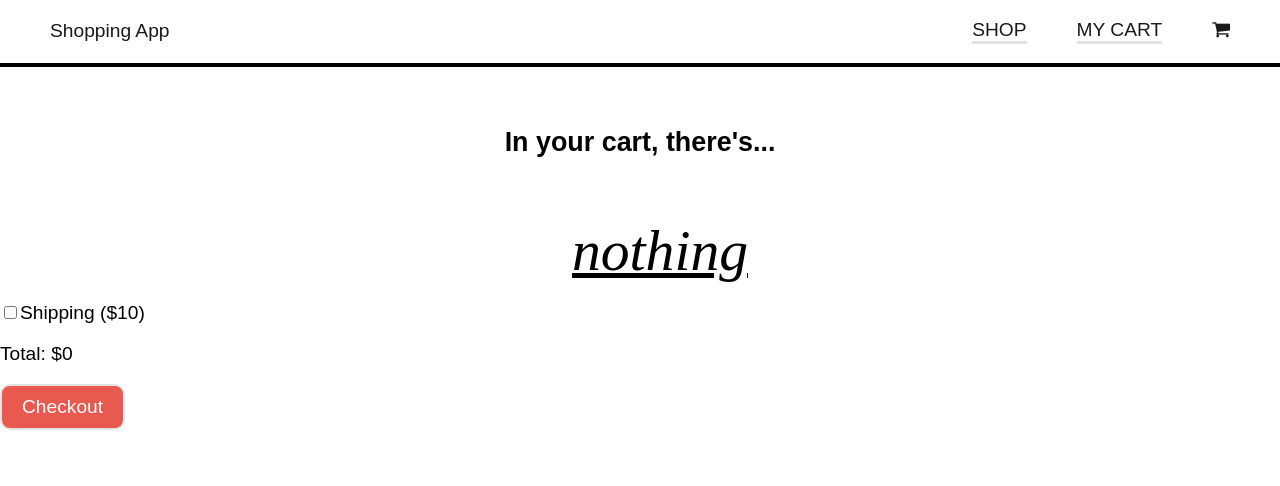
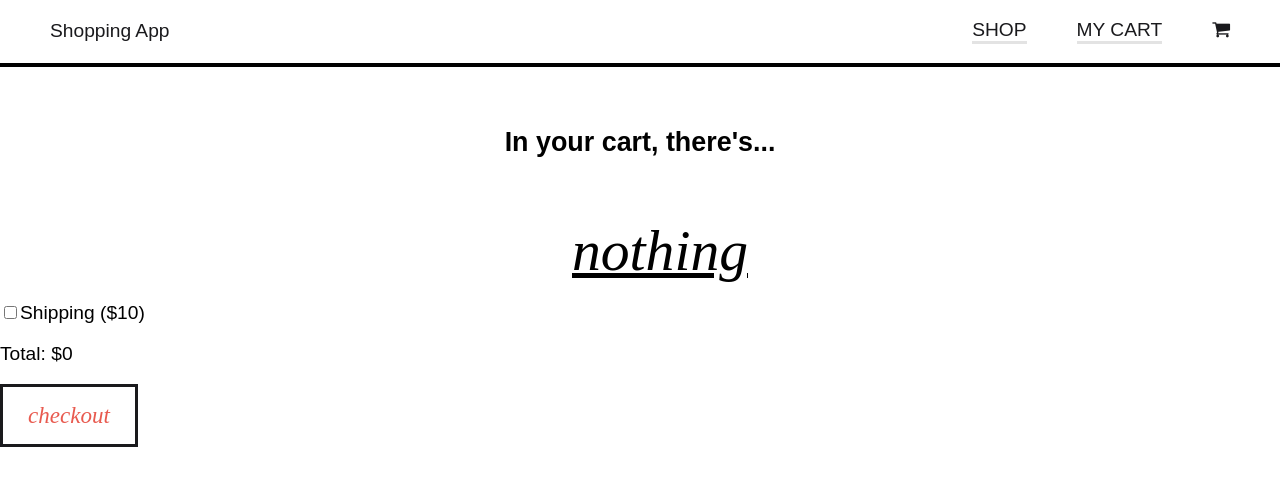
Before and after one commit to jenna-m/redux-co, a React (Create React App) app: page /cart in a window 1280 px wide. Shown: the top 486 px of the page. Built offline with nearby package versions, Linux system fonts and the light colour scheme.

Commit message:
Update App.css

```diff
--- a/src/App.css
+++ b/src/App.css
@@ -68,15 +68,14 @@ body {
 }
 
 /* New Arrivals Section */
-.new-arrivals {
+.new-arrivals-section {
   display: flex;
-  flex-direction: column;
-  align-content: space-between;
+  flex-wrap: wrap;
+  justify-content: center;
+  justify-items: space-between;
 }
 
-.new-arrivals h1 {
-  display: flex;
-  justify-content: center;
+.new-arrivals-section h1 {
   font-size: 2.6em;
   color: #e85a4f;
   text-transform: lowercase;
@@ -149,10 +148,12 @@ h1 {
 }
 
 .checkout button {
-  padding: 10px 20px;
-  background-color: #e85a4f;
-  border: 2px #e3e3e3 solid;
-  border-radius: 10px;
-  color: #ffffff;
-  font-size: 1em;
+  padding: 15px 25px;
+  background-color: #ffffff;
+  border: 3px #1a1a1d solid;
+  color: #e85a4f;
+  font-family: 'Times New Roman', serif;
+  font-style: italic;
+  font-size: 1.2em;
+  text-transform: lowercase;
 }
```
